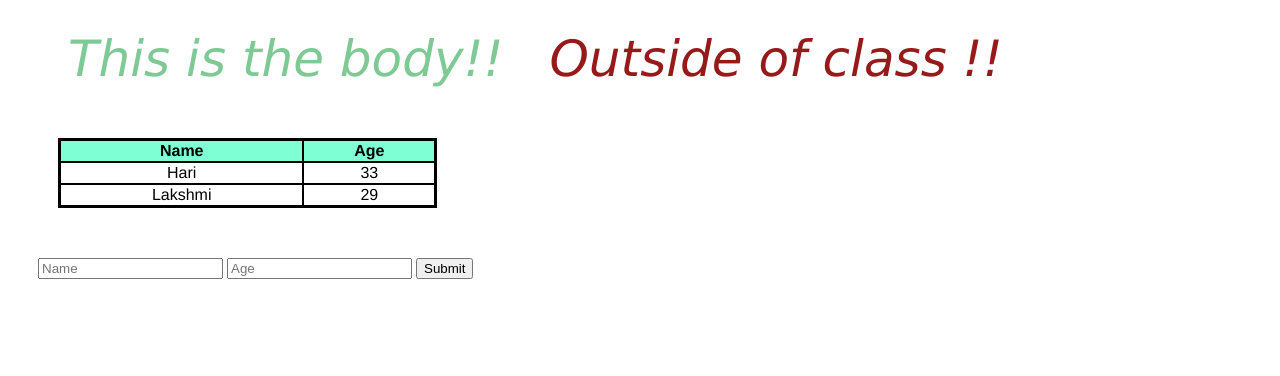
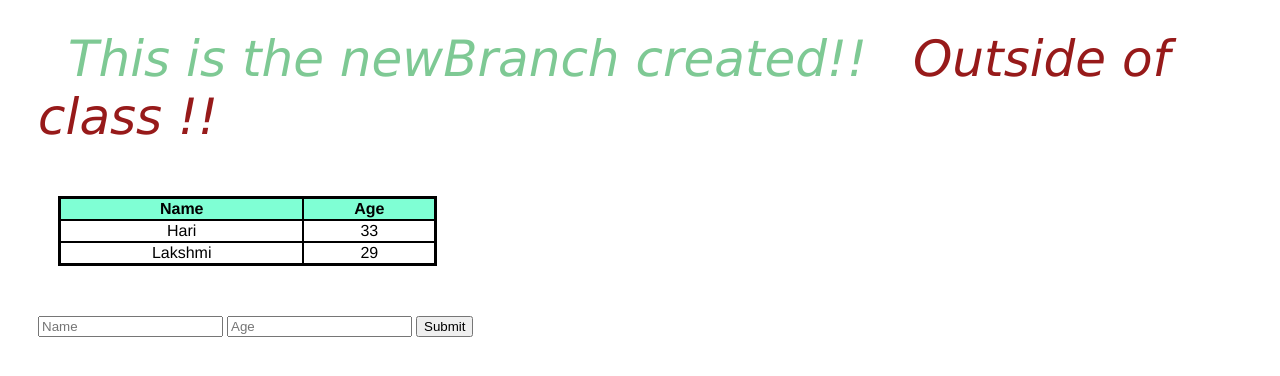
Before and after one commit to hari3070/Project01, a plain HTML site: page Sample.html in a window 1280 px wide. Drawn offline with Linux system fonts and the light colour scheme.

Commit message:
newBranch created

```diff
--- a/Sample.html
+++ b/Sample.html
@@ -56,7 +56,7 @@
 <body>
     <div id="only">
         <span class="name">
-                This is the body!!
+                This is the newBranch created!!
         </span>
             Outside of class !!
 
```
